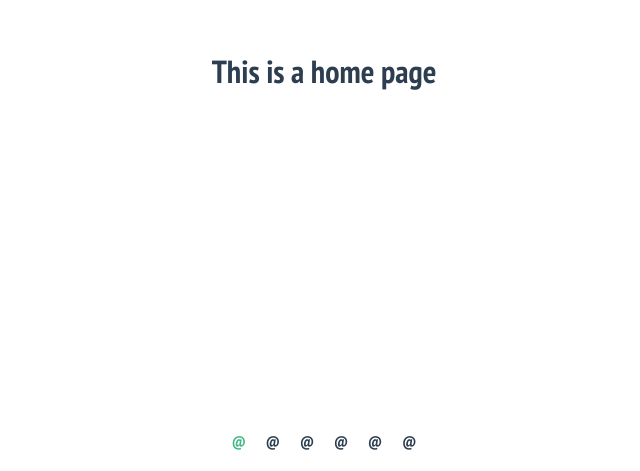
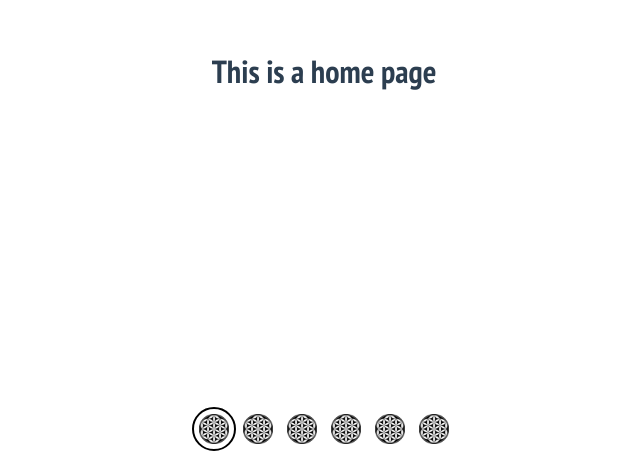
Before and after one commit to MaciekSznu/tatras, a Vue app: page / in a window 1280 px wide. Shown: the part 329-800 px from the top of the page, without its empty margins (316-956 px from the left). Built offline with nearby package versions, Linux system fonts and the light colour scheme.

Commit message:
Add images as links, start creating infosBox component

```diff
--- a/src/App.vue
+++ b/src/App.vue
@@ -1,12 +1,24 @@
 <template>
   <div id="app">
     <div id="nav">
-      <router-link to="/">@</router-link>
-      <router-link to="/mountains">@</router-link>
-      <router-link to="/winter">@</router-link>
-      <router-link to="/flora">@</router-link>
-      <router-link to="/fauna">@</router-link>
-      <router-link to="/routes">@</router-link>
+      <router-link to="/">
+        <img src="../src/assets/images/ornament-2002422_640.png" alt="">
+      </router-link>
+      <router-link to="/mountains">
+        <img src="../src/assets/images/ornament-2002422_640.png" alt="">
+      </router-link>
+      <router-link to="/winter">
+        <img src="../src/assets/images/ornament-2002422_640.png" alt="">
+      </router-link>
+      <router-link to="/flora">
+        <img src="../src/assets/images/ornament-2002422_640.png" alt="">
+      </router-link>
+      <router-link to="/fauna">
+        <img src="../src/assets/images/ornament-2002422_640.png" alt="">
+      </router-link>
+      <router-link to="/routes">
+        <img src="../src/assets/images/ornament-2002422_640.png" alt="">
+      </router-link>
     </div>
     <router-view />
   </div>
@@ -30,11 +42,18 @@
   a {
     font-weight: bold;
     color: #2c3e50;
-    padding: 0 10px;
+    padding: 5px 5px 1px 5px;
     text-decoration: none;
+    border: 2px solid transparent;
+    border-radius: 50%;
+
+    img {
+      height: 30px;
+      width: 30px;
+    }
 
     &.router-link-exact-active {
-      color: #42b983;
+      border: 2px solid black;
     }
   }
 }
--- a/src/components/HelloWorld.vue
+++ /dev/null
@@ -1,122 +0,0 @@
-<template>
-  <div class="hello">
-    <h1>{{ msg }}</h1>
-    <p>
-      For a guide and recipes on how to configure / customize this project,<br />
-      check out the
-      <a href="https://cli.vuejs.org" target="_blank" rel="noopener"
-        >vue-cli documentation</a
-      >.
-    </p>
-    <h3>Installed CLI Plugins</h3>
-    <ul>
-      <li>
-        <a
-          href="https://github.com/vuejs/vue-cli/tree/dev/packages/%40vue/cli-plugin-babel"
-          target="_blank"
-          rel="noopener"
-          >babel</a
-        >
-      </li>
-      <li>
-        <a
-          href="https://github.com/vuejs/vue-cli/tree/dev/packages/%40vue/cli-plugin-router"
-          target="_blank"
-          rel="noopener"
-          >router</a
-        >
-      </li>
-      <li>
-        <a
-          href="https://github.com/vuejs/vue-cli/tree/dev/packages/%40vue/cli-plugin-eslint"
-          target="_blank"
-          rel="noopener"
-          >eslint</a
-        >
-      </li>
-    </ul>
-    <h3>Essential Links</h3>
-    <ul>
-      <li>
-        <a href="https://vuejs.org" target="_blank" rel="noopener">Core Docs</a>
-      </li>
-      <li>
-        <a href="https://forum.vuejs.org" target="_blank" rel="noopener"
-          >Forum</a
-        >
-      </li>
-      <li>
-        <a href="https://chat.vuejs.org" target="_blank" rel="noopener"
-          >Community Chat</a
-        >
-      </li>
-      <li>
-        <a href="https://twitter.com/vuejs" target="_blank" rel="noopener"
-          >Twitter</a
-        >
-      </li>
-      <li>
-        <a href="https://news.vuejs.org" target="_blank" rel="noopener">News</a>
-      </li>
-    </ul>
-    <h3>Ecosystem</h3>
-    <ul>
-      <li>
-        <a href="https://router.vuejs.org" target="_blank" rel="noopener"
-          >vue-router</a
-        >
-      </li>
-      <li>
-        <a href="https://vuex.vuejs.org" target="_blank" rel="noopener">vuex</a>
-      </li>
-      <li>
-        <a
-          href="https://github.com/vuejs/vue-devtools#vue-devtools"
-          target="_blank"
-          rel="noopener"
-          >vue-devtools</a
-        >
-      </li>
-      <li>
-        <a href="https://vue-loader.vuejs.org" target="_blank" rel="noopener"
-          >vue-loader</a
-        >
-      </li>
-      <li>
-        <a
-          href="https://github.com/vuejs/awesome-vue"
-          target="_blank"
-          rel="noopener"
-          >awesome-vue</a
-        >
-      </li>
-    </ul>
-  </div>
-</template>
-
-<script>
-export default {
-  name: "HelloWorld",
-  props: {
-    msg: String
-  }
-};
-</script>
-
-<!-- Add "scoped" attribute to limit CSS to this component only -->
-<style scoped lang="scss">
-h3 {
-  margin: 40px 0 0;
-}
-ul {
-  list-style-type: none;
-  padding: 0;
-}
-li {
-  display: inline-block;
-  margin: 0 10px;
-}
-a {
-  color: #42b983;
-}
-</style>
```
Also changed, not shown: src/components/InfosBox.vue (added, +18 -0 lines), src/assets/images/ornament-2002422_640.png (added), src/assets/images/ornament_60_61.jpg (added).
